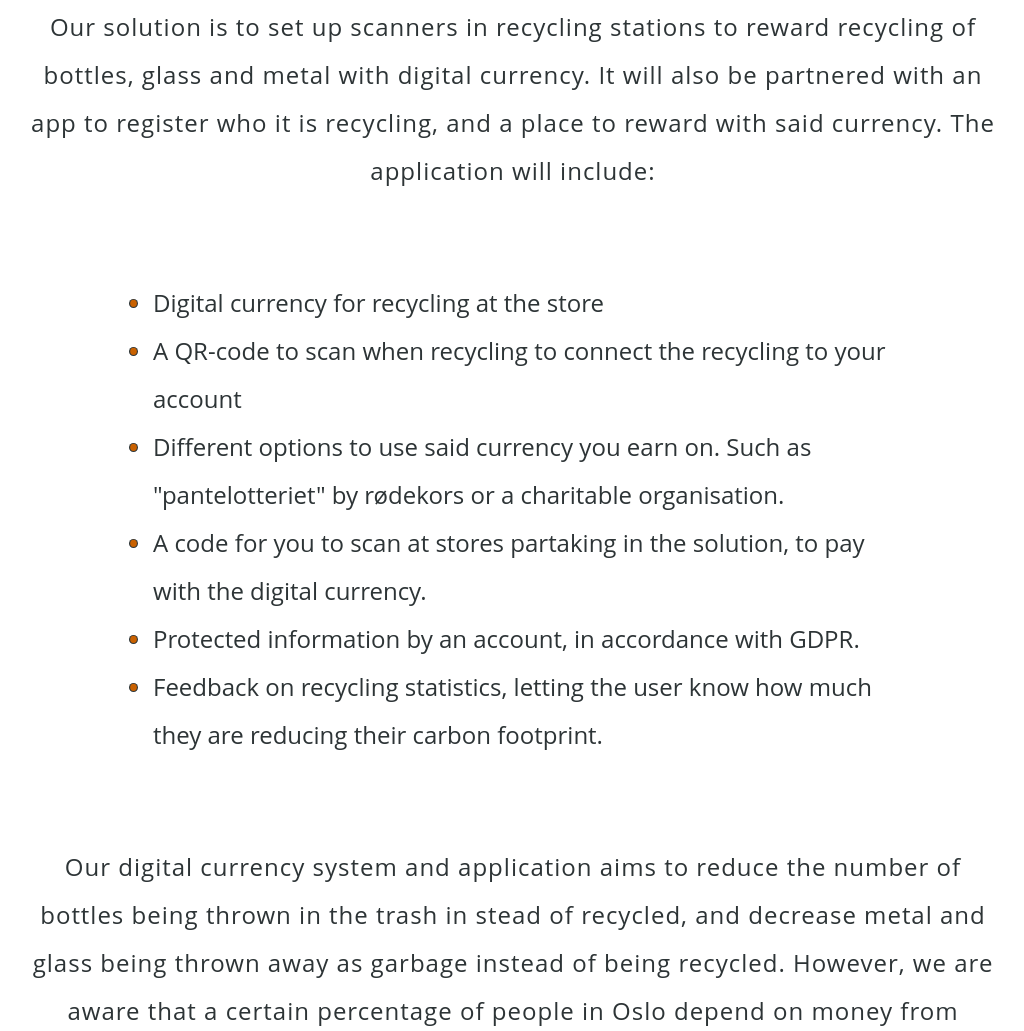
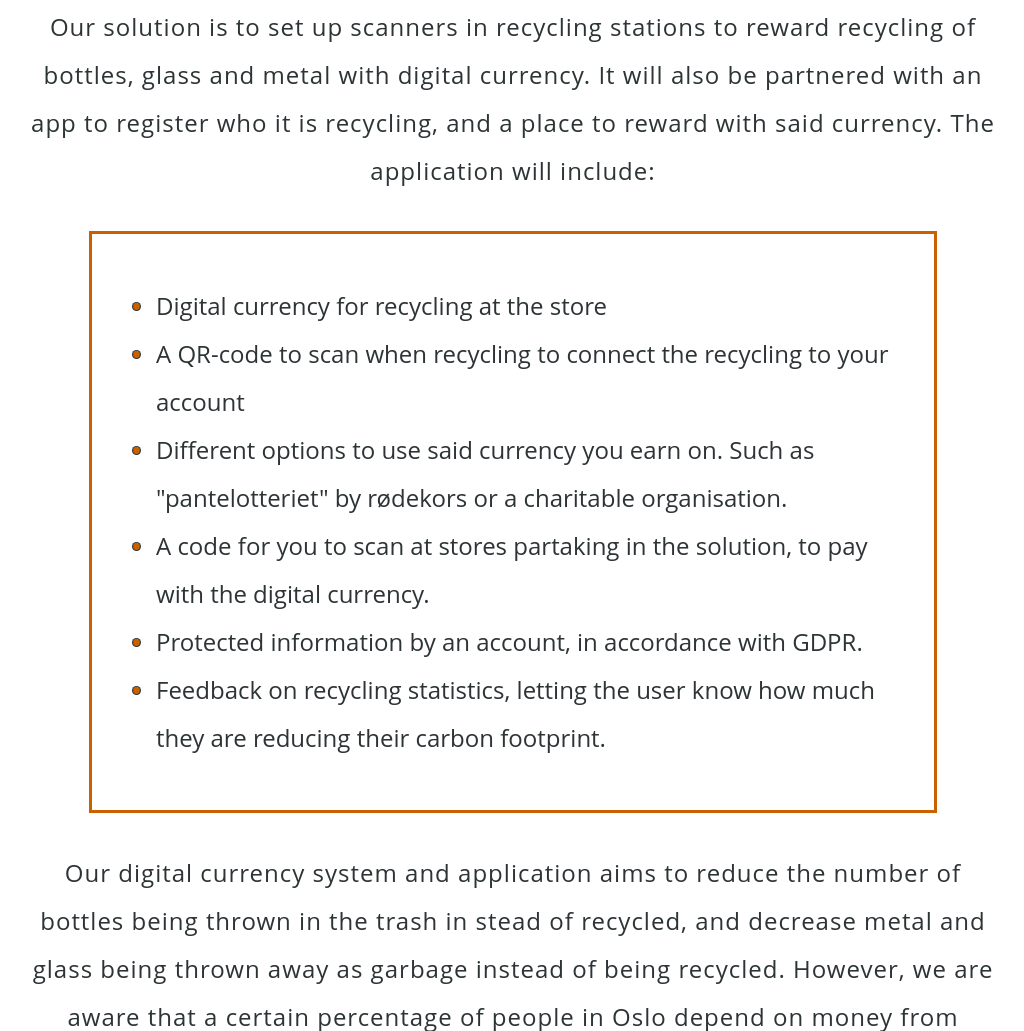
Before and after one commit to TheaEH/FinalProject, a plain HTML site: page index.html in a window 1280 px wide. Shown: the part 1808-2839 px from the top of the page, without its empty margins (127-1151 px from the left). Drawn offline with Linux system fonts and the light colour scheme.

Commit message:
Update stylesheet.css

```diff
--- a/css/stylesheet.css
+++ b/css/stylesheet.css
@@ -41,6 +41,7 @@ main div p {
 #list1{
     text-align: left;
     margin: 0 15vw;
+    border: solid #c96100;
 }
 
 ul li::before {
```
